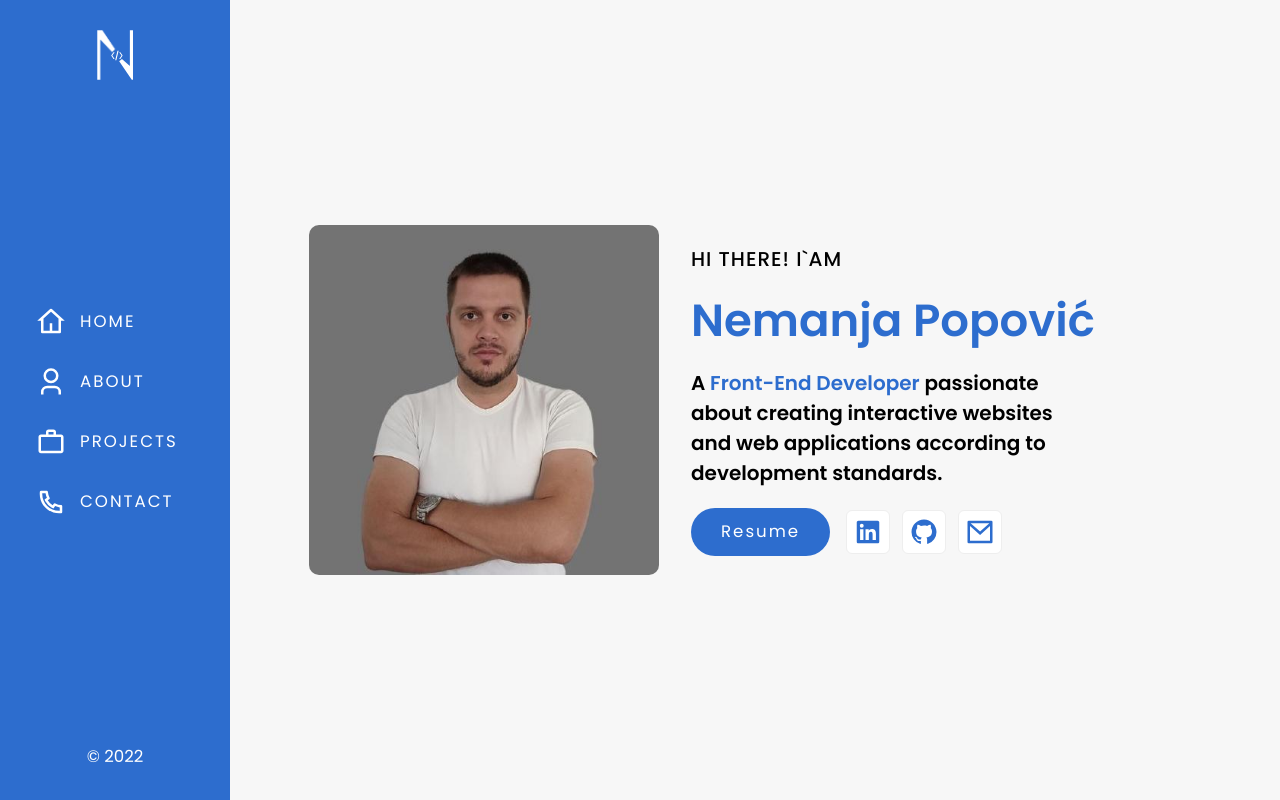
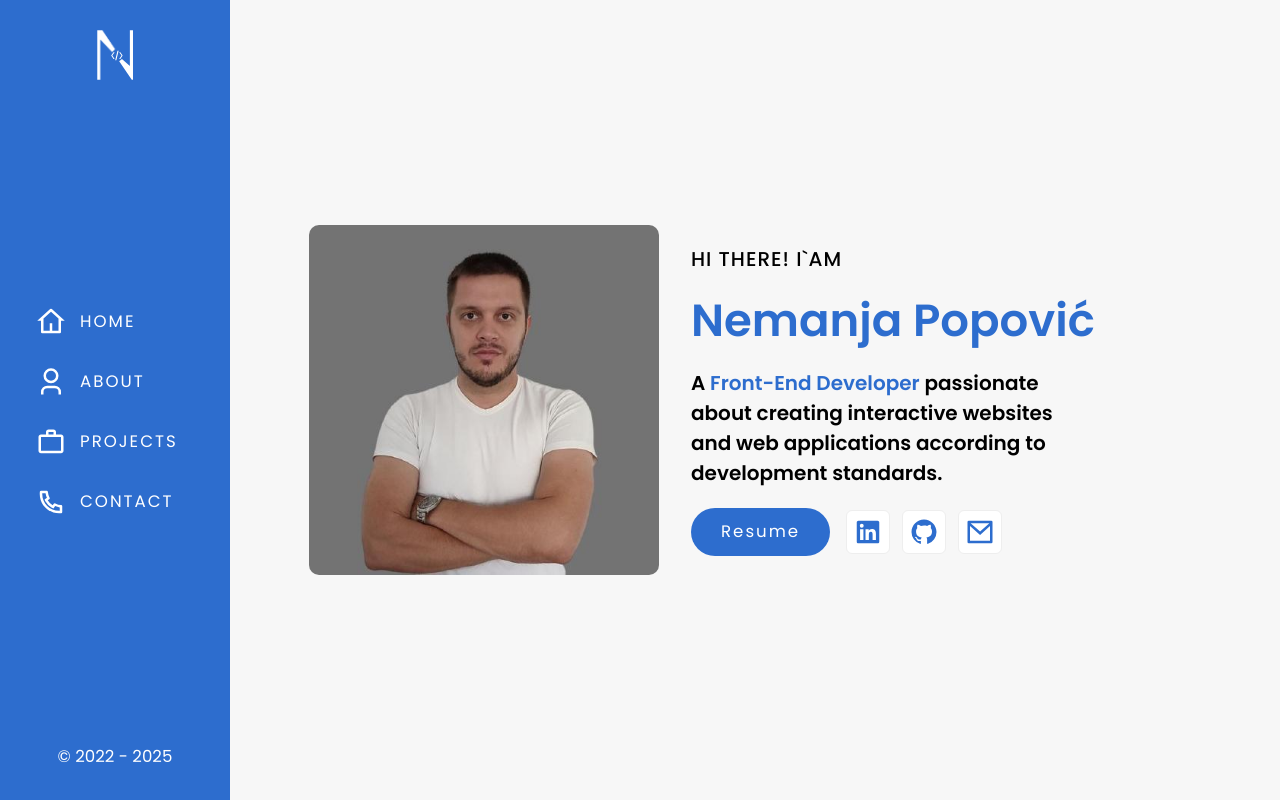
Before and after one commit to popovicnemanja/portfolio, a React (Create React App) app: page / in a window 1280 px wide. Built offline with nearby package versions, Linux system fonts and the light colour scheme.

Commit message:
Updated copyright, CV link and mobile nav button

```diff
--- a/src/components/Sidebar.jsx
+++ b/src/components/Sidebar.jsx
@@ -42,7 +42,7 @@ const Sidebar = ({ toggled, handleClick }) => {
         </ul>
       </nav>
       <footer className="copyrights">
-        <p>&copy; 2022</p>
+        <p>&copy; 2022 - 2025</p>
       </footer>
     </aside>
   );
--- a/src/index.css
+++ b/src/index.css
@@ -1,4 +1,3 @@
-/*  https://piccalil.li/blog/a-modern-css-reset */
 @import url("https://fonts.googleapis.com/css2?family=Poppins:wght@400;500;600&display=swap");
 
 :root {
@@ -122,7 +121,7 @@ Body {
   position: fixed;
   top: 2.5rem;
   right: 2.5rem;
-  background: transparent;
+  background: #f7f7f7;
   border: 2px solid var(--color-secondary);
   border-radius: 5px;
   cursor: pointer;
--- a/src/pages/Home.jsx
+++ b/src/pages/Home.jsx
@@ -18,7 +18,7 @@ const Home = () => {
           </p>
           <div className="social">
             <a
-							href="https://drive.google.com/file/d/1ZJdK3XggHKzhhbFJ_02s9Q78i5u9Fzvv/view?usp=sharing"
+              href="https://docs.google.com/document/d/1yFrCf5GTGSHk6HylgzTqlED0Vis6_vgcu7_8RUufN2M/edit?usp=drive_link"
               className="btn"
               target="_blank"
               rel="noreferrer"
```
Also changed, not shown: 1 other file (tests, documents, lock files or other folders). Lines whose indentation alone changed are shown as unchanged.
